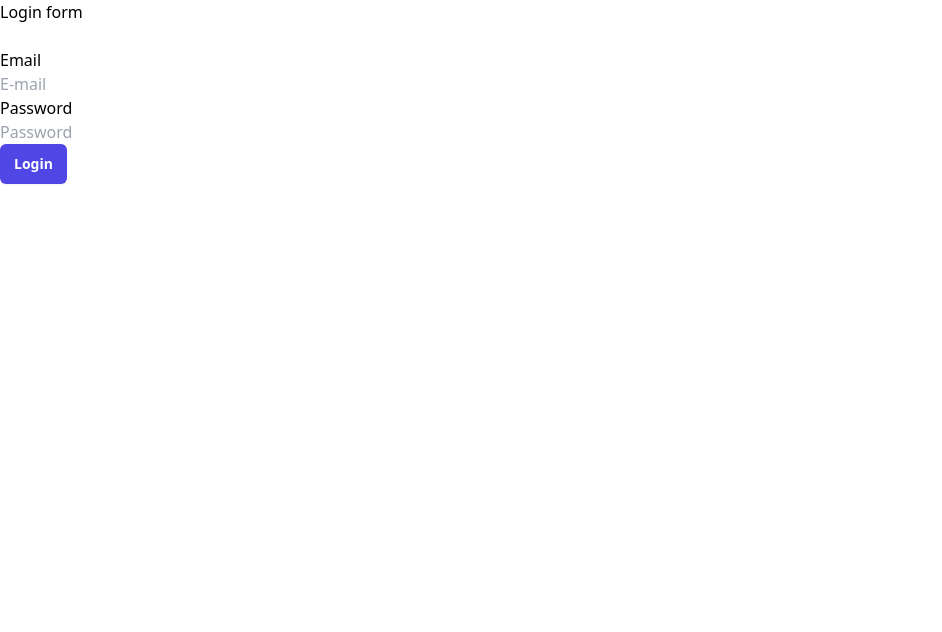
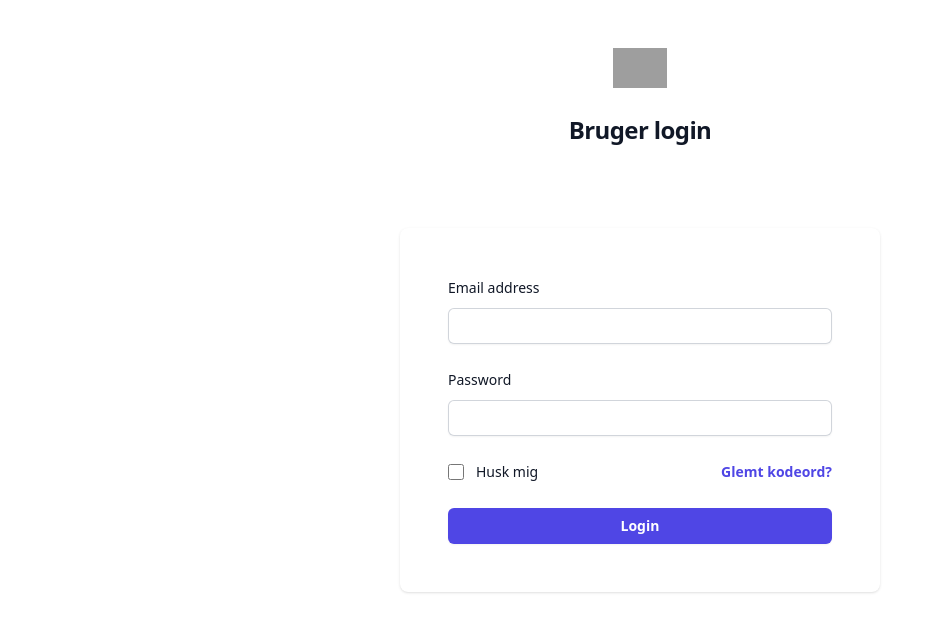
Before and after one commit to BetterSchool/BetterAdminWeb, a React (Vite) app in the folder betteradmin/: page /login in a window 1280 px wide. Shown: the top 632 px of the page, without its empty margins (0-942 px from the left). Built offline with nearby package versions, Linux system fonts and the light colour scheme; grey boxes are pictures that could not be loaded.

Commit message:
Styling Login
Added styling on the new Login Page, and styling on error message

```diff
--- /dev/null
+++ b/betteradmin/src/Pages/Account/Login/login.jsx
@@ -0,0 +1,7 @@
+import Loginform from "../../../components/LoginForm/loginform";
+
+export default function LoginPage() {
+  return (
+    <Loginform/>
+  )
+}
--- /dev/null
+++ b/betteradmin/src/components/LoginForm/loginError.jsx
@@ -0,0 +1,22 @@
+import { XCircleIcon } from '@heroicons/react/20/solid'
+
+export default function LoginError() {
+  return (
+    <div className="rounded-md bg-red-50 p-4">
+        <div className="flex">
+            <div className="flex-shrink-0">
+                <XCircleIcon className="h-5 w-5 text-red-400" aria-hidden="true" />
+            </div>
+            <div className="ml-3">
+                <h3 className="text-sm font-medium text-red-800">There were 2 errors with your submission</h3>
+                <div className="mt-2 text-sm text-red-700">
+                <ul role="list" className="list-disc space-y-1 pl-5">
+                    <li>Your password must be at least 8 characters</li>
+                    <li>Your password must include at least one pro wrestling finishing move</li>
+                </ul>
+                </div>
+            </div>
+        </div>
+    </div>
+  )
+}
--- /dev/null
+++ b/betteradmin/src/components/LoginForm/loginform.jsx
@@ -0,0 +1,128 @@
+import { useState } from "react"
+import LoginError from "./loginError";
+
+export default function Loginform() {
+  const[email, setEmail] = useState("");
+  const[password, setPassword] = useState("");
+  const[login, SetLogin] = useState(false);
+  const[error, SetError] = useState(false);
+
+  //Handling of Email input
+  const handleEmail = (e) =>{
+    setEmail(e.target.value);
+    SetLogin(false);
+  }
+  const handlePassword = (e) =>{
+    setPassword(e.target.value);
+    SetLogin(false);
+  }
+  const handleLogin = (e) =>{
+
+    e.preventDefault();
+    if (email ==="" || password ==="") {
+      SetLogin(false)
+      SetError(true)
+    }else{
+      SetLogin(true)
+      SetError(false)
+    }
+  }
+  const errorMessage = () =>{
+    return(
+        <div style={{display: error ? "" :"none",}}>
+            <LoginError/>
+        </div>
+    );
+}
+  return (
+    <>
+          <div className="flex min-h-full flex-1 flex-col justify-center py-12 sm:px-6 lg:px-8">
+        <div className="sm:mx-auto sm:w-full sm:max-w-md">
+          <img
+            className="mx-auto h-10 w-auto"
+            src="https://tailwindui.com/img/logos/mark.svg?color=indigo&shade=600"
+            alt="Your Company"
+          />
+          <h2 className="mt-6 text-center text-2xl font-bold leading-9 tracking-tight text-gray-900">
+            Bruger login
+          </h2>
+        </div>
+        <div className="mt-10 sm:mx-auto sm:w-full sm:max-w-[480px]">
+          {errorMessage()}
+        </div>
+        <div className="mt-10 sm:mx-auto sm:w-full sm:max-w-[480px]">
+          <div className="bg-white px-6 py-12 shadow sm:rounded-lg sm:px-12">
+            <form className="space-y-6" action="#" method="POST">
+              <div>
+                <label htmlFor="email" className="block text-sm font-medium leading-6 text-gray-900">
+                  Email address
+                </label>
+                <div className="mt-2">
+                  <input
+                    onChange={handleEmail}
+                    value={email}
+                    id="email"
+                    name="email"
+                    type="email"
+                    autoComplete="email"
+                    required
+                    className="block w-full rounded-md border-0 py-1.5 text-gray-900 shadow-sm ring-1 ring-inset ring-gray-300 placeholder:text-gray-400 focus:ring-2 focus:ring-inset focus:ring-indigo-600 sm:text-sm sm:leading-6"
+                  />
+                </div>
+              </div>
+
+              <div>
+                <label htmlFor="password" className="block text-sm font-medium leading-6 text-gray-900">
+                  Password
+                </label>
+                <div className="mt-2">
+                  <input
+                    onChange={handlePassword}
+                    value={password}
+                    id="password"
+                    name="password"
+                    type="password"
+                    autoComplete="current-password"
+                    required
+                    className="block w-full rounded-md border-0 py-1.5 text-gray-900 shadow-sm ring-1 ring-inset ring-gray-300 placeholder:text-gray-400 focus:ring-2 focus:ring-inset focus:ring-indigo-600 sm:text-sm sm:leading-6"
+                  />
+                </div>
+              </div>
+
+              <div className="flex items-center justify-between">
+                <div className="flex items-center">
+                  <input
+                    id="remember-me"
+                    name="remember-me"
+                    type="checkbox"
+                    className="h-4 w-4 rounded border-gray-300 text-indigo-600 focus:ring-indigo-600"
+                  />
+                  <label htmlFor="remember-me" className="ml-3 block text-sm leading-6 text-gray-900">
+                    Husk mig
+                  </label>
+                </div>
+
+                <div className="text-sm leading-6">
+                  <a href="#" className="font-semibold text-indigo-600 hover:text-indigo-500">
+                    Glemt kodeord?
+                  </a>
+                </div>
+              </div>
+
+              <div>
+                <button
+                  onClick={handleLogin}
+                  type="submit"
+                  className="flex w-full justify-center rounded-md bg-indigo-600 px-3 py-1.5 text-sm font-semibold leading-6 text-white shadow-sm hover:bg-indigo-500 focus-visible:outline focus-visible:outline-2 focus-visible:outline-offset-2 focus-visible:outline-indigo-600"
+                >
+                  Login
+                </button>
+              </div>
+            </form>
+          </div>
+
+        </div>
+      </div>
+    </>
+  );
+}
--- a/betteradmin/src/components/loginform.jsx
+++ /dev/null
@@ -1,82 +0,0 @@
-import { useState } from "react"
-
-export default function Loginform() {
-  const[email, setEmail] = useState("");
-  const[password, setPassword] = useState("");
-
-  //Error checker
-  const[loginattempt, setLoginattempt] = useState("");
-  const[errorEmail, SetErrorEmail] = useState(false);
-  const[errorPassword, SetErrorPassword] = useState(false);
-
-  //Handling of Email input
-  const handleEmail = (e) =>{
-    setEmail(e.target.value);
-  }
-  const handlePassword = (e) =>{
-    setPassword(e.target.value);
-  }
-  const handleLogin = (e) =>{
-    e.preventDefault();
-    if (email === "") {
-      SetErrorEmail(true);
-
-    } else if (password === "") {
-      SetErrorPassword(true);
-
-    }
-    else{
-      SetErrorEmail(false);
-      SetErrorPassword(false);
-    }
-  }
-  const errorMessageEmail =()=>{
-    return(
-      <div style={{display: errorEmail? "" : "none",}}>
-        <span>Du mangler at skrive din E-mail</span>
-      </div>
-    );
-  }
-  const errorMessagePassword =()=>{
-    return(
-      <div style={{display: errorPassword? "" : "none",}}>
-        <span>Du mangler at skrive dit password</span>
-      </div>
-    );
-  }
-  return (
-    <>
-        <h1>Login form</h1>
-        {errorMessageEmail()}
-        {errorMessagePassword()}
-        <br/>
-        <form>
-            <label>Email</label>
-            <br/>
-
-            <input
-                placeholder="E-mail"
-                onChange={handleEmail}
-                value={email}
-                type="email"
-                required
-            />
-            <br/>
-            <label>Password</label>
-            <br/>
-
-            <input
-                placeholder="Password"
-                onChange={handlePassword}
-                value={password}
-                type="password"
-                required
-            />
-            <br/>
-            <button className="rounded-md bg-indigo-600 px-3.5 py-2.5 text-sm font-semibold text-white shadow-sm hover:bg-indigo-500 focus-visible:outline focus-visible:outline-2 focus-visible:outline-offset-2 focus-visible:outline-indigo-600" type="submit" onClick={handleLogin}>
-              Login
-            </button>
-        </form>
-    </>
-  );
-}
--- a/betteradmin/src/main.jsx
+++ b/betteradmin/src/main.jsx
@@ -11,8 +11,8 @@ import ProtectedRoute from "./components/ProtectedRoute";
 import Header from "./components/Header/Header";
 import Profile from "./Pages/profile";
 import Register from "./Pages/Account/Register/register";
-import Loginform from "./components/loginform";
 import Dashboard from "./Pages/Dashboard";
+import LoginPage from "./Pages/Account/Login/login";
 
 
 
@@ -27,7 +27,7 @@ const router = createBrowserRouter([
   },
   {
     path:"login/",
-    element:<Loginform/>
+    element:<LoginPage/>
   },
   {
     element:<ProtectedRoute/>,
```
